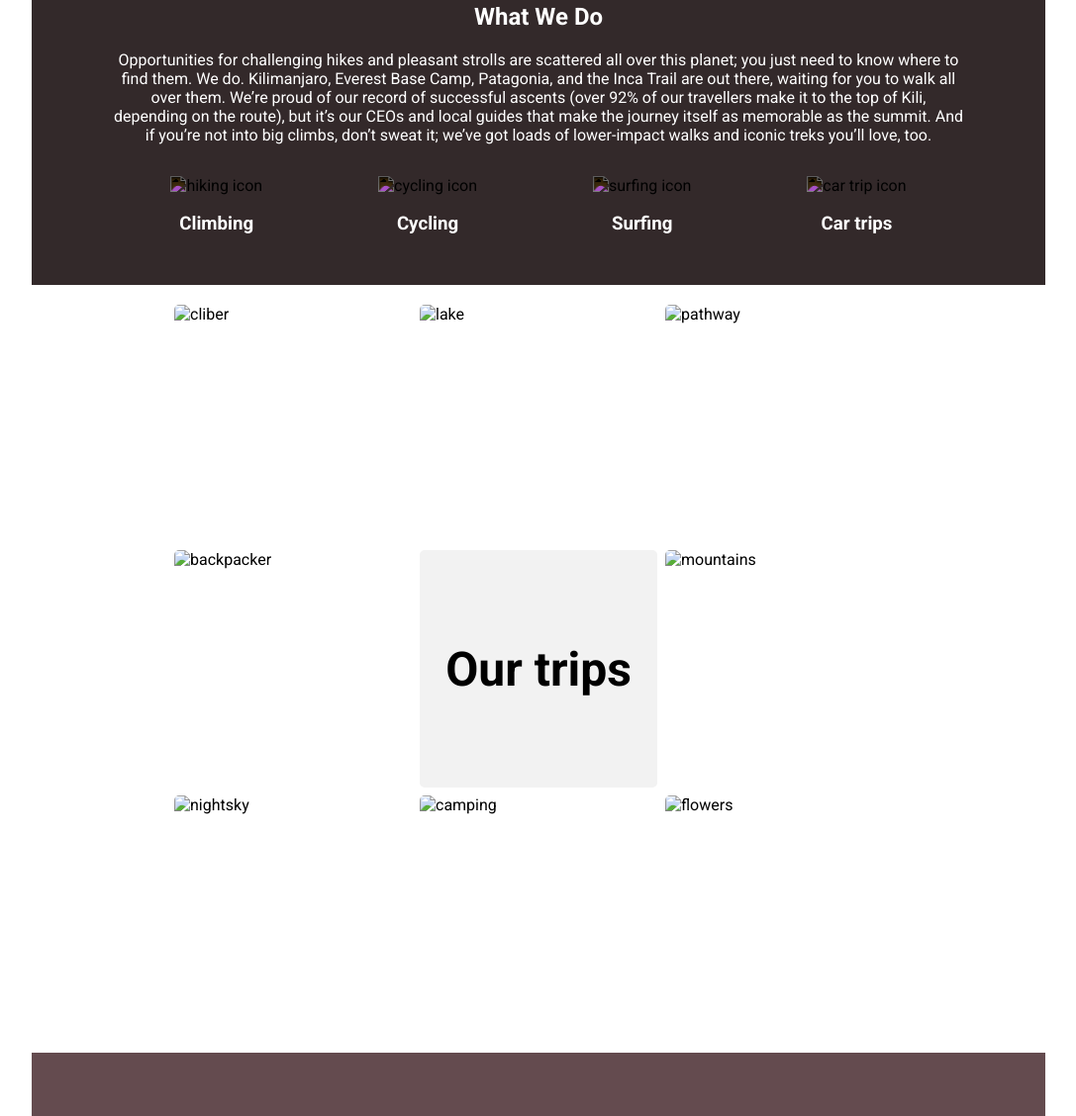
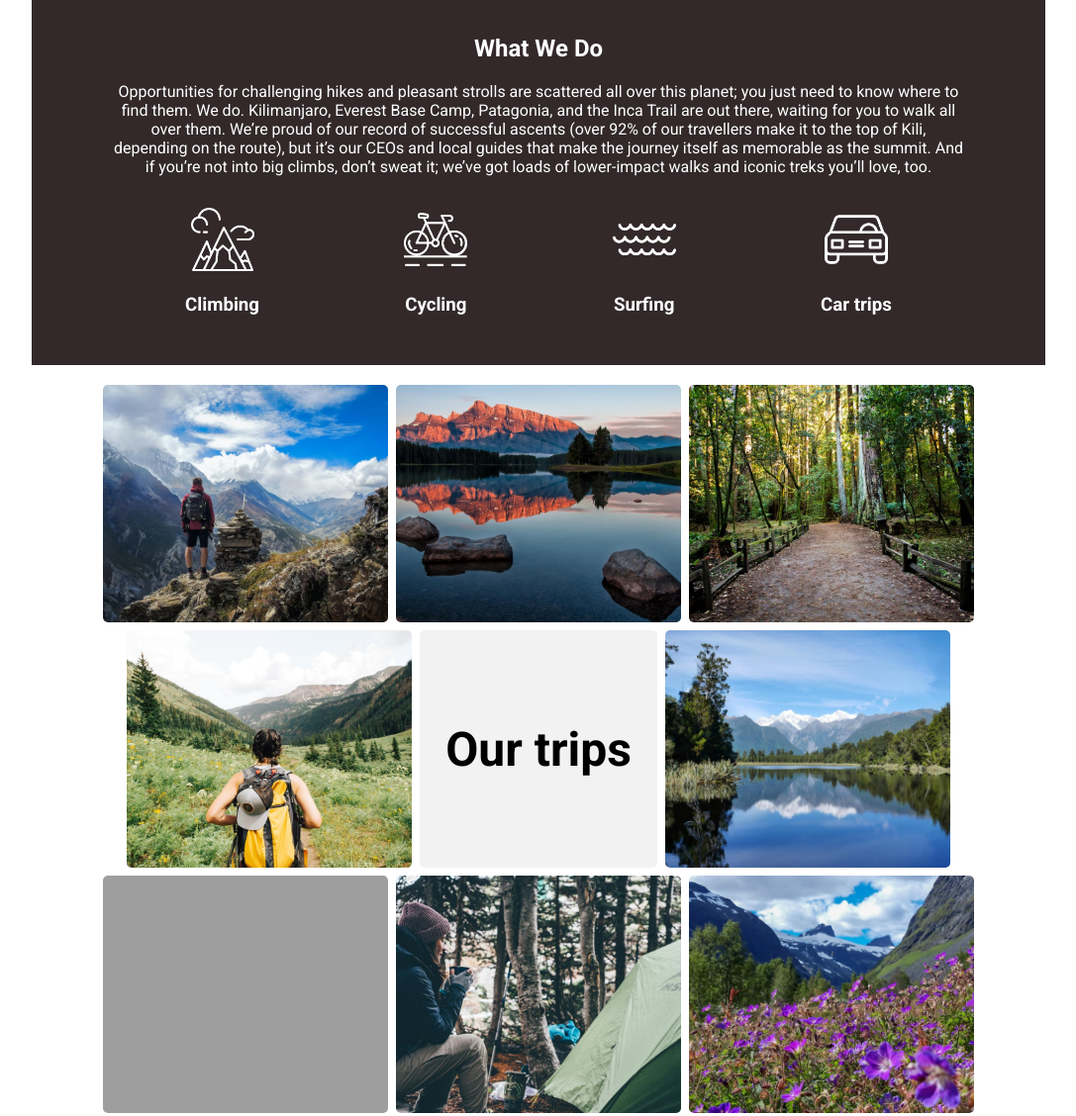
Before and after one commit to hondziq/frontend-project-1, a plain HTML site: page index.html in a window 1280 px wide. Shown: the part 1054-2182 px from the top of the page at 99% size, without its empty margins (96-1183 px from the left). Drawn offline with Linux system fonts and the light colour scheme; the site is published under a folder, as on GitHub Pages, so addresses that start at the root find nothing.

Commit message:
index.html link update

```diff
--- a/index.html
+++ b/index.html
@@ -18,7 +18,7 @@
   </head>
   <body>
     <div class="box1">
-      <img src="/images/scott-goodwill-y8Ngwq34_Ak-unsplash.jpg" />
+      <img src="./images/scott-goodwill-y8Ngwq34_Ak-unsplash.jpg" />
       <h1>
         Your<br />
         Travel<br />
@@ -42,7 +42,7 @@
         </p>
       </div>
       <div class="box2-image">
-        <img src="/images/anneliese-phillips-uv4-vl3liKM-unsplash.jpg" />
+        <img src="./images/anneliese-phillips-uv4-vl3liKM-unsplash.jpg" />
       </div>
     </div>
     <div class="box3">
@@ -60,19 +60,19 @@
       </p>
       <div class="box3-icons">
         <div>
-          <img class="icon" src="/icons/hiking.png" alt="hiking icon" />
+          <img class="icon" src="./icons/hiking.png" alt="hiking icon" />
           <h3>Climbing</h3>
         </div>
         <div>
-          <img class="icon" src="/icons/cycling.png" alt="cycling icon" />
+          <img class="icon" src="./icons/cycling.png" alt="cycling icon" />
           <h3>Cycling</h3>
         </div>
         <div>
-          <img class="icon" src="/icons/water.png" alt="surfing icon" />
+          <img class="icon" src="./icons/water.png" alt="surfing icon" />
           <h3>Surfing</h3>
         </div>
         <div>
-          <img class="icon" src="/icons/car.png" alt="car trip icon" />
+          <img class="icon" src="./icons/car.png" alt="car trip icon" />
           <h3>Car trips</h3>
         </div>
       </div>
@@ -80,43 +80,43 @@
     <div class="box4">
       <img
         class="box4_contentBox"
-        src="/images/simon-english-48nerZQCHgo-unsplash.jpg"
+        src="./images/simon-english-48nerZQCHgo-unsplash.jpg"
         alt="cliber"
       />
       <img
         class="box4_contentBox"
-        src="/images/james-wheeler-ZOA-cqKuJAA-unsplash.jpg"
+        src="./images/james-wheeler-ZOA-cqKuJAA-unsplash.jpg"
         alt="lake"
       />
       <img
         class="box4_contentBox"
-        src="/images/charles-black-F7HGqkkMYAU-unsplash.jpg"
+        src="./images/charles-black-F7HGqkkMYAU-unsplash.jpg"
         alt="pathway"
       />
       <img
         class="box4_contentBox"
-        src="/images/holly-mandarich-UVyOfX3v0Ls-unsplash.jpg"
+        src="./images/holly-mandarich-UVyOfX3v0Ls-unsplash.jpg"
         alt="backpacker"
       />
       <div class="box4_contentBox">Our trips</div>
       <img
         class="box4_contentBox"
-        src="/images/patrick-szylar-45bM3XGqnDE-unsplash.jpg"
+        src="./images/patrick-szylar-45bM3XGqnDE-unsplash.jpg"
         alt="mountains"
       />
       <img
         class="box4_contentBox"
-        src="/images/chung-yee-tsang-wqxCKM0R6R8-unsplash.jpg"
+        src="./images/chung-yee-tsang-wqxCKM0R6R8-unsplash.jpg"
         alt="nightsky"
       />
       <img
         class="box4_contentBox"
-        src="/images/julian-bialowas-ilkTnuMunP8-unsplash.jpg"
+        src="./images/julian-bialowas-ilkTnuMunP8-unsplash.jpg"
         alt="camping"
       />
       <img
         class="box4_contentBox"
-        src="/images/matej-drha-rbDzMcJsBkY-unsplash.jpg"
+        src="./images/matej-drha-rbDzMcJsBkY-unsplash.jpg"
         alt="flowers"
       />
     </div>
@@ -150,7 +150,7 @@
       <div id="review">
         <img
           class="roundedPhoto"
-          src="/images/kalen-emsley-kGSapVfg8Kw-unsplash.jpg"
+          src="./images/kalen-emsley-kGSapVfg8Kw-unsplash.jpg"
           alt="Bertie Norton"
         />
         <p>
@@ -165,7 +165,7 @@
       <div id="review">
         <img
           class="roundedPhoto"
-          src="/images/jeffrey-keenan-pUhxoSapPFA-unsplash.jpg"
+          src="./images/jeffrey-keenan-pUhxoSapPFA-unsplash.jpg"
           alt="Frank Kinney"
         />
         <p>
@@ -179,13 +179,13 @@
       </div>
     </div>
     <div class="box8">
-      <img src="/images/alexey-fedenkov-BaCZYH9RLmQ-unsplash.jpg" alt="ocean" />
-      <img src="/images/omer-salom-LoijtQXXNhs-unsplash.jpg" alt="cliff" />
+      <img src="./images/alexey-fedenkov-BaCZYH9RLmQ-unsplash.jpg" alt="ocean" />
+      <img src="./images/omer-salom-LoijtQXXNhs-unsplash.jpg" alt="cliff" />
       <img
-        src="/images/vincentiu-solomon-7MH4ped6_Mo-unsplash.jpg"
+        src="./images/vincentiu-solomon-7MH4ped6_Mo-unsplash.jpg"
         alt="lakehouse"
       />
-      <img src="/images/daniel-tseng-73lmMKhi2U8-unsplash.jpg" alt="forest" />
+      <img src="./images/daniel-tseng-73lmMKhi2U8-unsplash.jpg" alt="forest" />
     </div>
     <div class="box9">
       <a href="index.html">Contact</a>
```
